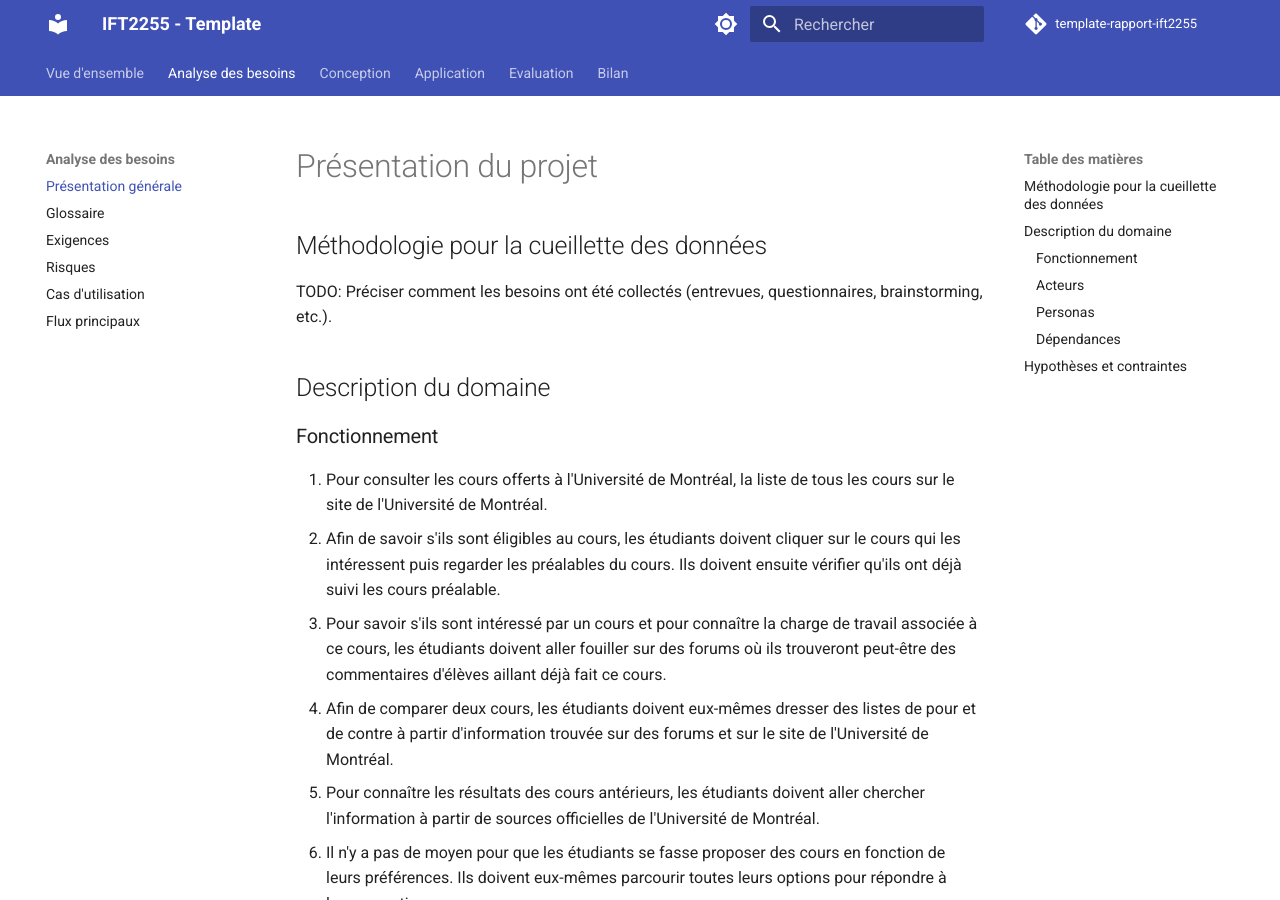
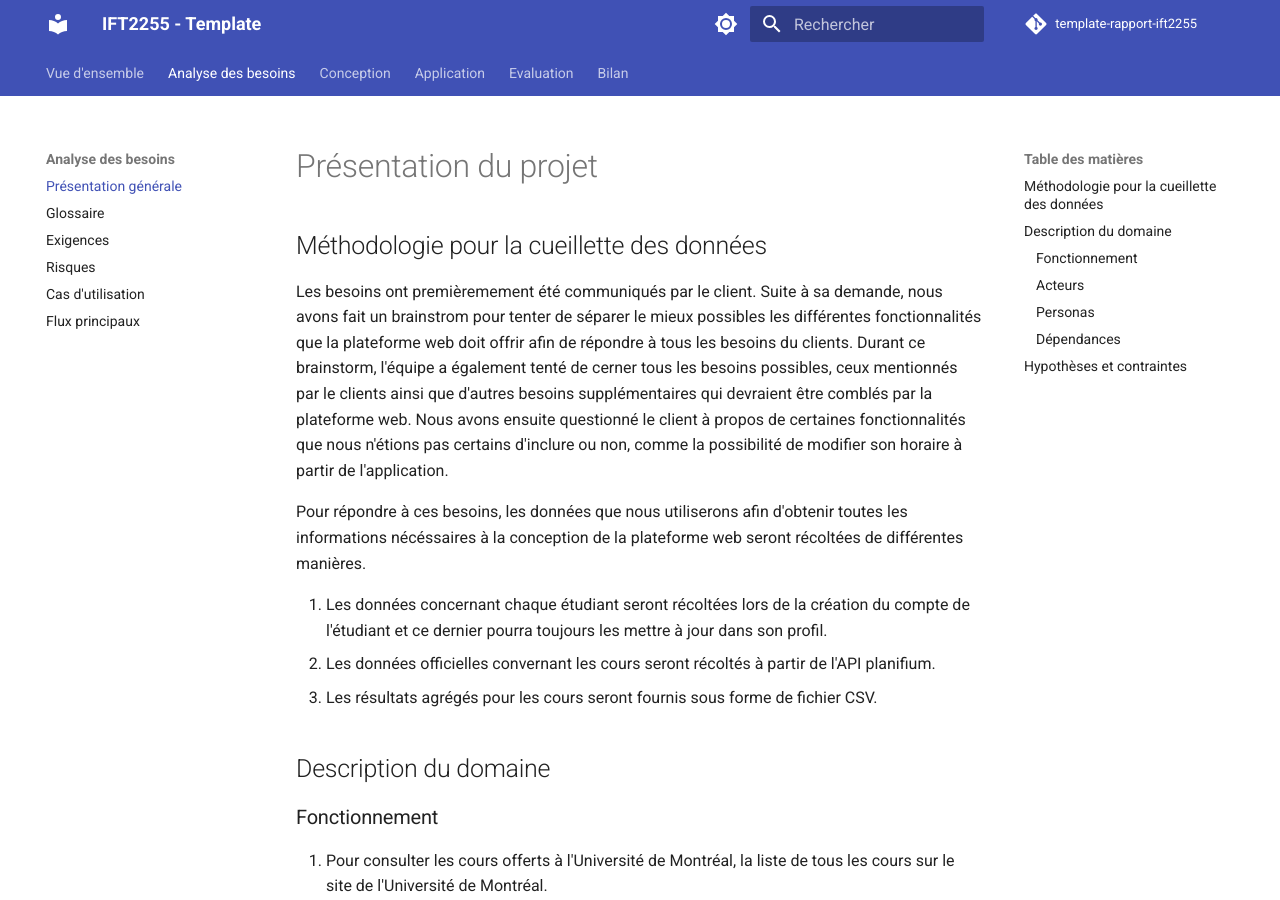
Before and after one commit to jujutheriault/IFT2255_Devoir1, an MkDocs documentation site: the page built from docs/besoins/index.md, in a window 1280 px wide and 900 px high. Built offline with MkDocs 1.6.1 and Material for MkDocs 9.7.7, drawn with Linux system fonts in a browser that asks for light colours; comment, search, counter and statistics services are not loaded.

Commit message:
Ceuillette de données

```diff
--- a/docs/besoins/index.md
+++ b/docs/besoins/index.md
@@ -6,7 +6,13 @@ title: Analyse des besoins - Présentation générale
 
 ## Méthodologie pour la cueillette des données
 
-TODO: Préciser comment les besoins ont été collectés (entrevues, questionnaires, brainstorming, etc.).
+Les besoins ont premièremement été communiqués par le client. Suite à sa demande, nous avons fait un brainstrom pour tenter de séparer le mieux possibles les différentes fonctionnalités que la plateforme web doit offrir afin de répondre à tous les besoins du clients. Durant ce brainstorm, l'équipe a également tenté de cerner tous les besoins possibles, ceux mentionnés par le clients ainsi que d'autres besoins supplémentaires qui devraient être comblés par la plateforme web. Nous avons ensuite questionné le client à propos de certaines fonctionnalités que nous n'étions pas certains d'inclure ou non, comme la possibilité de modifier son horaire à partir de l'application.
+
+Pour répondre à ces besoins, les données que nous utiliserons afin d'obtenir toutes les informations nécéssaires à la conception de la plateforme web seront récoltées de différentes manières.
+
+1. Les données concernant chaque étudiant seront récoltées lors de la création du compte de l'étudiant et ce dernier pourra toujours les mettre à jour dans son profil.
+2. Les données officielles convernant les cours seront récoltés à partir de l'API planifium.
+3. Les résultats agrégés pour les cours seront fournis sous forme de fichier CSV.
 
 ## Description du domaine
 
```
